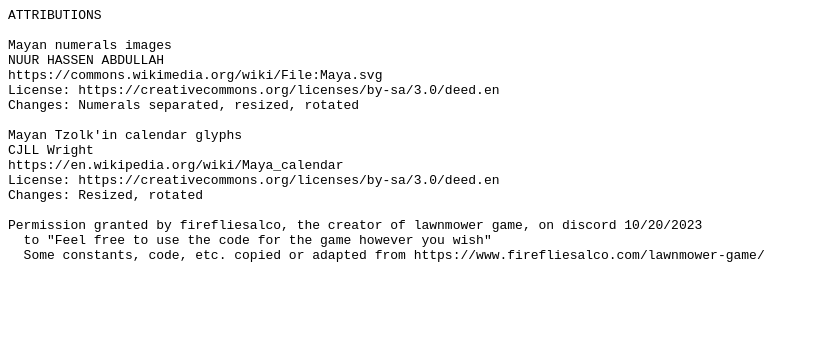
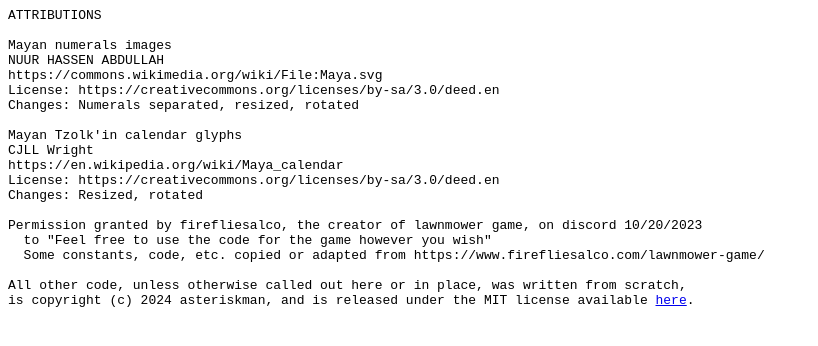
Before and after one commit to gltyx/pedro-pascals-triangle-of-prestige2, a plain HTML site: page attributions.html in a window 1280 px wide. Shown: the whole page, without its empty margins (0-818 px from the left). Drawn offline with Linux system fonts and the light colour scheme.

Commit message:
change to MIT license, add self attribution

```diff
--- a/attributions.html
+++ b/attributions.html
@@ -21,6 +21,8 @@
   to "Feel free to use the code for the game however you wish"
   Some constants, code, etc. copied or adapted from https://www.firefliesalco.com/lawnmower-game/
 
+All other code, unless otherwise called out here or in place, was written from scratch,
+is copyright (c) 2024 asteriskman, and is released under the MIT license available <a href="./LICENSE">here</a>.
 </pre>
 </body>
 </html>
```
Also changed, not shown: 1 other file.
